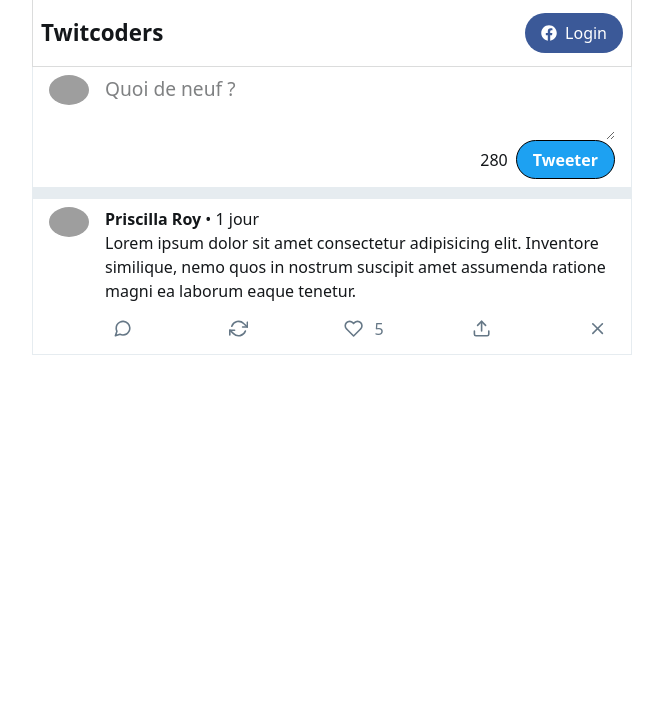
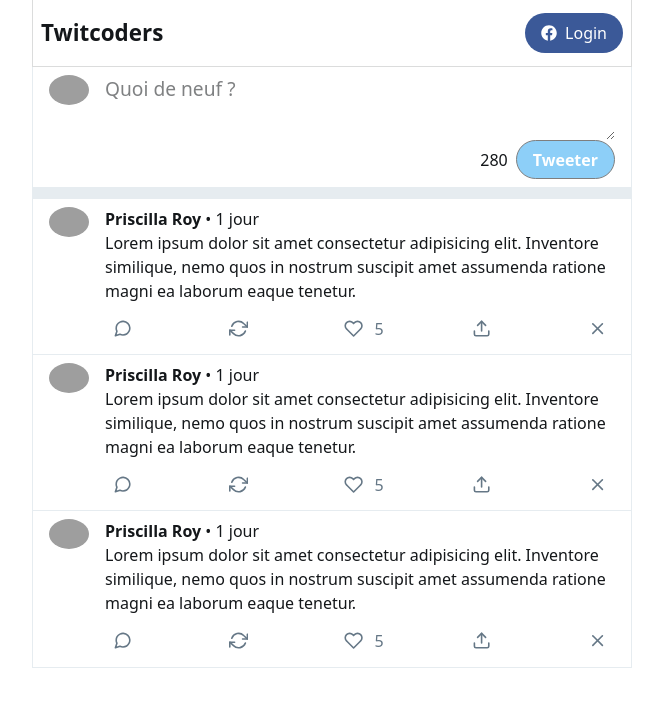
Before and after one commit to mgaaintjrae/React-Firebase, a React (Create React App) app: page / in a window 1280 px wide. Shown: the top 706 px of the page, without its empty margins (308-971 px from the left). Built offline with nearby package versions, Linux system fonts and the light colour scheme; grey boxes are pictures that could not be loaded.

Commit message:
gestion des erreurs du form

```diff
--- /dev/null
+++ b/src/components/CreateMessage.js
@@ -0,0 +1,42 @@
+import React from "react";
+import MessageForm from "./MessageForm";
+import useForm from "./../hooks/useForm";
+import validateMessage from './../utils/validateMessage';
+
+const INITIAL_STATE = {
+  message: ""
+  //mail: ""
+};
+
+export default function CreateMessage() {
+  const handleCreateMessage = () => {
+    const { message } = values;
+    const newMessage = {
+      message,
+      postedBy: {
+        id: "76",
+        name: "Priscilla Roy",
+      },
+      likes: [],
+      createAt: Date.now(),
+      photo:
+        "https://avatars0.githubusercontent.com/u/49270171?s=460&u=b97ff4e2e67d73f4238d733e6973b26cf2eae63b&v=4",
+    };
+    console.log(newMessage);
+  };
+
+  const { handleSubmit, handleKeyDown, handleChange, values } = useForm(
+    INITIAL_STATE,
+    validateMessage,
+    handleCreateMessage
+  );
+
+  return (
+    <MessageForm
+      handleSubmit={handleSubmit}
+      handleKeyDown={handleKeyDown}
+      handleChange={handleChange}
+      values={values}
+    />
+  );
+}
--- a/src/components/Messageform.js
+++ b/src/components/Messageform.js
@@ -1,8 +1,13 @@
 import React from "react";
 
-export default function Messageform() {
+export default function MessageForm({
+  handleSubmit,
+  handleKeyDown,
+  handleChange,
+  values
+}) {
   return (
-    <form className="message-form-container">
+    <form onSubmit={handleSubmit} className="message-form-container">
       <div className="message-form">
         <div>
           <img
@@ -11,11 +16,17 @@ export default function Messageform() {
             className="profil-picture"
           />
         </div>
-        <textarea name="message" placeholder="Quoi de neuf ?" />
+        <textarea
+          onKeyDown={handleKeyDown}
+          onChange={handleChange}
+          name="message"
+          value={values.message}
+          placeholder="Quoi de neuf ?"
+        />
       </div>
       <footer>
-        <p>280</p>
-        <button type="submit">Tweeter</button>
+        <p>{280 - values.message.length}</p>
+        <button type="submit" disabled={values.message.length > 280 || values.message.length === 0}>Tweeter</button>
       </footer>
     </form>
   );
--- /dev/null
+++ b/src/hooks/useForm.js
@@ -0,0 +1,53 @@
+import { useState, useEffect } from 'react'
+
+export default function useForm(initialState, validate, next) {
+    const [values, setValues] =  useState(initialState)
+    const [errors, setErrors] =  useState({})
+    // Est-ce que je suis en train de soumettre le form de base ? --> je ne suis pas en train de le soumettre de base (false)
+    const [isSubmitting, setisSubmitting] =  useState(false)
+
+    useEffect(() => {
+        // Si je suis en train de soumetre le form
+        if (isSubmitting) {
+            // vérification des erreurs possible
+            const isErrors = Object.keys(errors).length !== 0
+            console.log(isErrors);
+            if (isErrors) {
+                setisSubmitting(false)
+                // Sinon si il n'y a pas d'erreurs
+            } else {
+                next()
+                setisSubmitting(false)
+                setValues(initialState)
+            }
+        }
+    }, [errors, next, isSubmitting, initialState])
+
+    const handleKeyDown = event => {
+        if (event.keyCode === 13 && event.ctrlKey)
+        next()
+    }
+
+    const handleChange = event => {
+        event.persist()
+        setValues(prevValues => ({
+            ...prevValues,
+            [event.target.name]: event.target.value
+        }))
+    }
+
+    const handleSubmit = event => {
+        event.preventDefault()
+        const errors = validate(values)
+        setErrors(errors)
+        // Déclenche une mise à jour du component
+        setisSubmitting(true)
+    }
+
+    return {
+        handleSubmit,
+        handleKeyDown,
+        handleChange,
+        values
+    }
+}
--- a/src/pages/App.js
+++ b/src/pages/App.js
@@ -1,14 +1,16 @@
 import React from 'react'
+import CreateMessage from '../components/CreateMessage';
 import '../styles/App.css'
 import Header from './../components/Header';
-import Messageform from './../components/Messageform';
 import Message from './../components/Message';
 
 const App = () => {
   return (
     <div className='app'>
       <Header />
-      <Messageform />
+      <CreateMessage />
+      <Message />
+      <Message />
       <Message />
     </div>
   )
--- /dev/null
+++ b/src/utils/validateMessage.js
@@ -0,0 +1,20 @@
+const validateMessage = values => {
+    const errors = {}
+
+    // si le message n'exite pas
+    if (!values.message) {
+        errors.message = 'Le message est requis.'
+        // et si la longueur du message dépasse 280
+    } else if (values.message.length > 280) {
+        errors.message = 'Le message ne doit pas excéder 280 caractères.'
+    }
+
+    //pour les mails par exemple :
+    // if (values.email) {
+    //     errors.email = 'L\'email est requis'
+    // }
+
+    return errors
+}
+
+export default validateMessage
```
